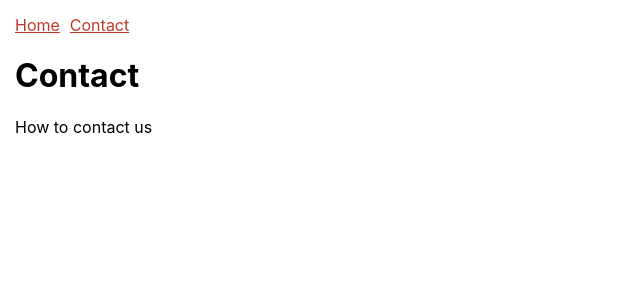
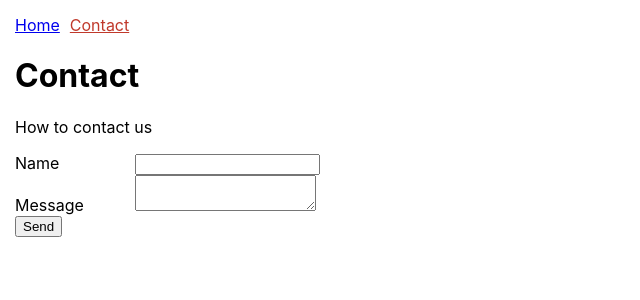
Before and after one commit to szkola-reacta/workshops-26-06-2021, a React (Create React App) app: page /contact in a window 1280 px wide. Shown: the top 300 px of the page, without its empty margins (0-640 px from the left). Built offline with nearby package versions, Linux system fonts and the light colour scheme.

Commit message:
feat: contact form

```diff
--- /dev/null
+++ b/src/components/ContactForm/index.js
@@ -0,0 +1,46 @@
+import { useState } from 'react';
+
+const labelStyle = {
+  width: 120,
+  display: 'inline-block',
+}
+
+function ContactForm() {
+
+  const [name, setName] = useState();
+  const [message, setMessage] = useState();
+
+  const handleChange = (event) => {
+    // console.log(event.target.name, event.target.value);
+    // 💻 try to set name or message in state
+  }
+
+  const handleSubmit = (event) => {
+    // const { name } = event.target;
+    // const request = {
+    //   name,
+    //   message
+    // }
+    event.preventDefault();
+  }
+
+  return (
+    <div>
+      <form onSubmit={handleSubmit}>
+        <div>
+          <label style={labelStyle}>Name</label>
+          <input name="name" type="text" onChange={handleChange} />
+        </div>
+        <div>
+          <label style={labelStyle}>Message</label>
+          <textarea name="message" onChange={handleChange} />
+        </div>
+        <div>
+          <button type="submit">Send</button>
+        </div>
+      </form>
+    </div>
+  );
+}
+
+export default ContactForm;
--- a/src/components/NavMenu/index.js
+++ b/src/components/NavMenu/index.js
@@ -21,10 +21,10 @@ function NavMenu() {
     <nav>
       <ul style={listStyle}>
         <li style={listElemStyle}>
-          <NavLink activeStyle={activeStyles} to="/">Home</NavLink>
+          <NavLink activeStyle={activeStyles} to="/" exact>Home</NavLink>
         </li>
         <li style={listElemStyle}>
-          <NavLink activeStyle={activeStyles} to="/contact">Contact</NavLink>
+          <NavLink activeStyle={activeStyles} to="/contact" exact>Contact</NavLink>
         </li>
       </ul>
     </nav>
--- a/src/pages/Contact.js
+++ b/src/pages/Contact.js
@@ -1,8 +1,11 @@
+import ContactForm from '../components/ContactForm';
+
 function Contact() {
   return (
     <div>
       <h1>Contact</h1>
       <p>How to contact us</p>
+      <ContactForm />
     </div>
   );
 }
```
